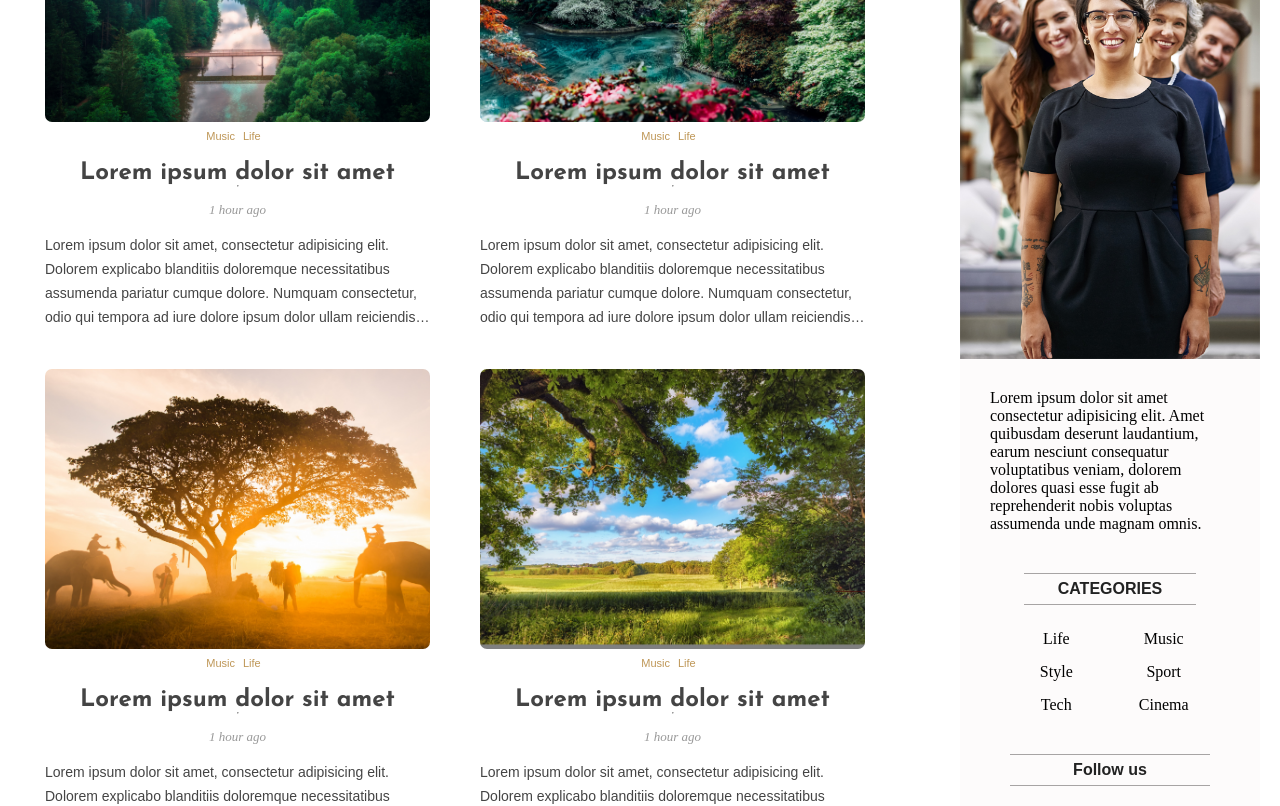
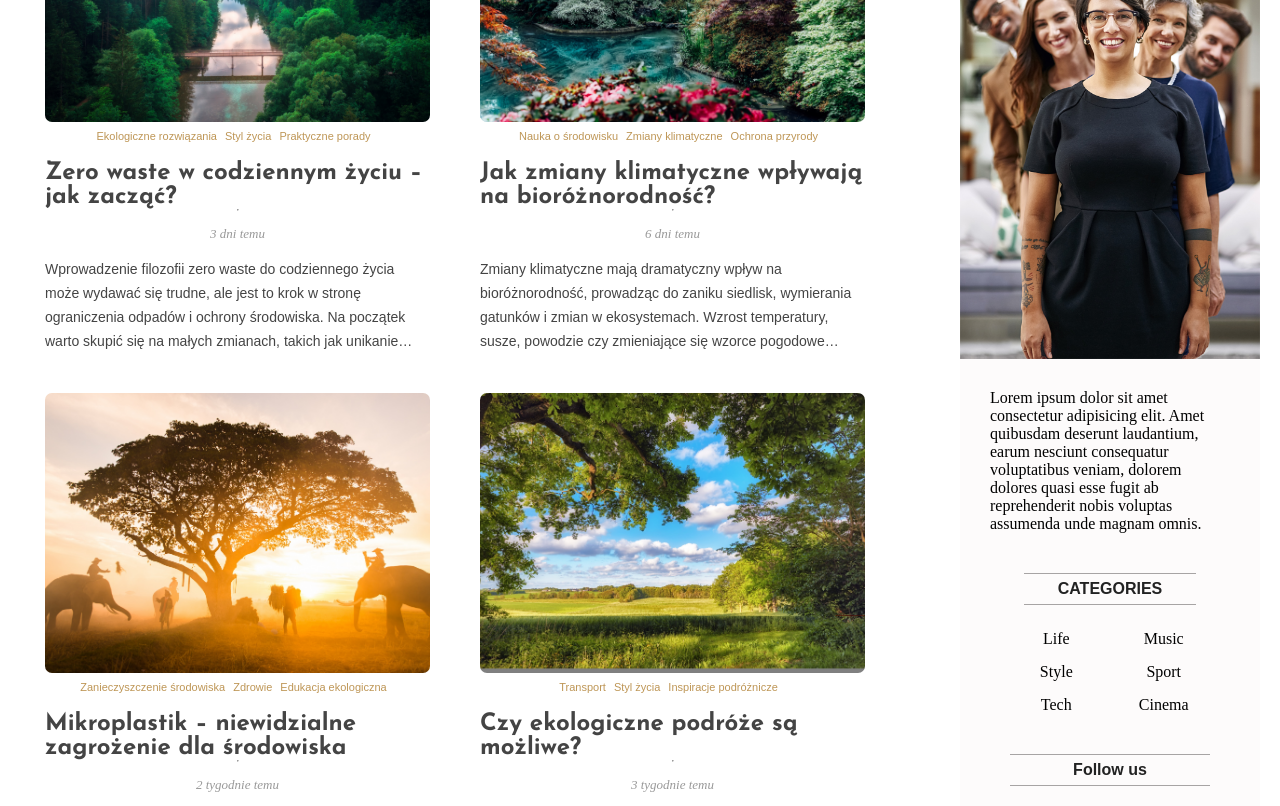
Before and after one commit to Xordex/Blog, a React (Vite) app: page / in a window 1280 px wide. Shown: the part 760-1566 px from the top of the page. Built offline with nearby package versions, Linux system fonts and the light colour scheme.

Commit message:
Add Object that manage PostsData. Add functionality of add and delete posts

```diff
--- a/src/App.jsx
+++ b/src/App.jsx
@@ -11,7 +11,6 @@ function App() {
 
   return (
     <>
-
       <Router>
         <Topbar />
         <Routes>
@@ -19,7 +18,7 @@ function App() {
           <Route path="register" element={<Register />} />
           <Route path="login" element={<Login />} />
           <Route path="write" element={<Write />} />
-          <Route path="single" element={<Single />} />
+          <Route path="post/:postId" element={<Single />} />
           <Route path="setting" element={<Setting />} />
         </Routes>
       </Router>
--- /dev/null
+++ b/src/components/PostsData.jsx
@@ -0,0 +1,72 @@
+import art1 from '../assets/article/art1.jpg';
+import art2 from '../assets/article/art2.jpg';
+import art3 from '../assets/article/art3.jpg';
+import art4 from '../assets/article/art4.jpg';
+import art5 from '../assets/article/art5.jpg';
+
+let post1 = {
+    title: "Zero waste w codziennym życiu – jak zacząć?",
+    date: "3 dni temu",
+    content: `Wprowadzenie filozofii zero waste do codziennego życia może wydawać się trudne, ale jest to krok w stronę ograniczenia odpadów i ochrony środowiska. Na początek warto skupić się na małych zmianach, takich jak unikanie jednorazowych opakowań, noszenie własnych toreb na zakupy czy wybór produktów wielorazowego użytku.
+
+Najważniejsza jest konsekwencja i edukacja – z czasem zero waste staje się nawykiem, który pozytywnie wpływa na planetę i nasze finanse.Warto też dzielić się swoimi doświadczeniami z innymi, by inspirować do działania na rzecz środowiska.`,
+    categories: ["Ekologiczne rozwiązania", "Styl życia", "Praktyczne porady"],
+    image: art1,
+    ID: 1
+}
+let post2 = {
+    title: "Jak zmiany klimatyczne wpływają na bioróżnorodność?",
+    date: "6 dni temu",
+    content: `Zmiany klimatyczne mają dramatyczny wpływ na bioróżnorodność, prowadząc do zaniku siedlisk, wymierania gatunków i zmian w ekosystemach. Wzrost temperatury, susze, powodzie czy zmieniające się wzorce pogodowe sprawiają, że wiele gatunków nie jest w stanie przystosować się do nowych warunków.
+
+Ochrona bioróżnorodności to kluczowy element walki ze skutkami zmian klimatycznych.Możemy wspierać ten proces poprzez sadzenie drzew, ochronę lokalnych ekosystemów i świadome wybory konsumenckie, które redukują emisję gazów cieplarnianych.`,
+    categories: ["Nauka o środowisku", "Zmiany klimatyczne", "Ochrona przyrody"],
+    image: art2,
+    ID: 2
+}
+let post3 = {
+    title: "Mikroplastik – niewidzialne zagrożenie dla środowiska",
+    date: "2 tygodnie temu",
+    content: `Mikroplastik to drobne cząsteczki plastiku, które trafiają do środowiska i wody pitnej, stanowiąc zagrożenie dla ludzi i zwierząt. Pochodzi on z produktów codziennego użytku, takich jak kosmetyki, odzież syntetyczna czy opony samochodowe. W oceanie mikroplastik zagraża rybom i innym organizmom morskim, które go spożywają.
+
+Ograniczenie użycia plastiku jednorazowego, unikanie produktów z mikroplastikiem oraz odpowiedzialne zarządzanie odpadami to kroki, które możemy podjąć, by zmniejszyć skalę tego problemu. Każda zmiana na poziomie jednostkowym przyczynia się do poprawy stanu środowiska.`,
+    categories: ["Zanieczyszczenie środowiska", "Zdrowie", "Edukacja ekologiczna"],
+    image: art3,
+    ID: 3
+}
+let post4 = {
+    title: "Czy ekologiczne podróże są możliwe?",
+    date: "3 tygodnie temu",
+    content: `Podróże mogą być bardziej ekologiczne, jeśli zdecydujemy się na środki transportu o niższym śladzie węglowym, takie jak pociągi czy rowery. Zmniejszenie liczby lotów i wybieranie lokalnych miejsc wypoczynku to również kroki w stronę bardziej zrównoważonego podróżowania.
+
+Planowanie podróży z myślą o środowisku obejmuje także wybór miejsc, które wspierają lokalną społeczność i ekologiczne praktyki. Dzięki temu możemy cieszyć się odkrywaniem świata, jednocześnie dbając o jego przyszłość.`,
+    categories: ["Transport", "Styl życia", "Inspiracje podróżnicze"],
+    image: art4,
+    ID: 4
+}
+let post5 = {
+    title: "Korzyści z miejskiego ogrodnictwa – od zdrowia po klimat",
+    date: "2 miesiące temu",
+    content: `Miejskie ogrodnictwo to nie tylko sposób na uprawę własnych warzyw i owoców, ale także metoda na poprawę jakości powietrza i wzbogacenie miejskiego krajobrazu. Ogródki społecznościowe, zielone dachy czy balkonowe uprawy są doskonałymi przykładami ekologicznych inicjatyw w miastach.
+
+Poza korzyściami dla środowiska, takie działania sprzyjają integracji społecznej i promują zdrowy styl życia. Miejskie ogrodnictwo to prosty sposób, aby przyczynić się do ochrony środowiska, jednocześnie zyskując świeże produkty i radość z bliskości natury.`,
+    categories: ["Zrównoważony rozwój", "Miasto i środowisko", "Zielone inicjatywy"],
+    image: art5,
+    ID: Math.floor(Math.random() * 10000)
+}
+
+export const PostsData = {
+    posts: [post1, post2, post3, post4, post5],
+    delete: function (postId) {
+        let index = 0;
+        PostsData.posts.map(post => {
+            if (post.ID == postId) {
+                PostsData.posts.splice(index, 1);
+            }
+            index += 1;
+        })
+    },
+    add: function (TitleInput, ContentInput, ImageInput) {
+        PostsData.posts.unshift({ title: TitleInput, date: "Dzisiaj", content: ContentInput, categories: ["Testowe"], image: ImageInput, ID: Math.floor(Math.random() * 10000) })
+    }
+};
--- a/src/components/post/Post.jsx
+++ b/src/components/post/Post.jsx
@@ -1,20 +1,30 @@
 import './post.css';
+import PropTypes from 'prop-types';
 
-// eslint-disable-next-line react/prop-types
-export default function Post({ art, title }) {
+export default function Post({ art, title, date, categories, content }) {
+    Post.propTypes = {
+        categories: PropTypes.any,
+        art: PropTypes.any,
+        title: PropTypes.any,
+        date: PropTypes.any,
+        content: PropTypes.any
+    };
+
     return (
         <div className='post'>
             <img src={art} alt="" className='postImg' />
             <div className="postInfo">
                 <div className="postCats">
-                    <span className="postCat">Music</span>
-                    <span className="postCat">Life</span>
+                    {categories.map(e => {
+                        return <span className="postCat" key={e}>{e}</span>
+                    })}
                 </div>
                 <span className="postTitle">{title}</span>
                 <hr />
-                <span className="postDate">1 hour ago</span>
+                <span className="postDate">{date}</span>
             </div>
-            <p className='postDesc'>Lorem ipsum dolor sit amet, consectetur adipisicing elit. Dolorem explicabo blanditiis doloremque necessitatibus assumenda pariatur cumque dolore. Numquam consectetur, odio qui tempora ad iure dolore ipsum dolor ullam reiciendis. Ullam!</p>
+            <p className='postDesc'>{content}</p>
         </div>
     )
+
 }
--- a/src/components/posts/Posts.jsx
+++ b/src/components/posts/Posts.jsx
@@ -1,20 +1,15 @@
 import Post from '../post/Post.jsx';
+import { PostsData } from '../PostsData.jsx';
 import './posts.css';
-import art1 from '../../assets/article/art1.jpg';
-import art2 from '../../assets/article/art2.jpg';
-import art3 from '../../assets/article/art3.jpg';
-import art4 from '../../assets/article/art4.jpg';
-import art5 from '../../assets/article/art5.jpg';
 import { Link } from 'react-router-dom';
 
 export default function Posts() {
+
     return (
         <div className='posts'>
-            <Link to="single"><Post art={art1} title="Lorem ipsum dolor sit amet" /></Link>
-            <Link to="single"><Post art={art2} title="Lorem ipsum dolor sit amet" /></Link>
-            <Link to="single"><Post art={art3} title="Lorem ipsum dolor sit amet" /></Link>
-            <Link to="single"><Post art={art4} title="Lorem ipsum dolor sit amet" /></Link>
-            <Link to="single"><Post art={art5} title="Lorem ipsum dolor sit amet" /></Link>
+            {PostsData.posts.map((onepost) => {
+                return <Link to={"post/" + onepost.ID} key={onepost.ID}><Post art={onepost.image} title={onepost.title} date={onepost.date} categories={onepost.categories} content={onepost.content} /></Link>
+            })}
         </div>
     )
 }
--- a/src/components/singlePost/SinglePost.jsx
+++ b/src/components/singlePost/SinglePost.jsx
@@ -1,30 +1,35 @@
 import './singlepost.css'
-import mainImg from '../../assets/article/art1.jpg';
 import { FaEdit } from "react-icons/fa";
 import { FaTrash } from "react-icons/fa";
+import { Link, useParams } from 'react-router-dom';
+import { PostsData } from '../PostsData';
 
 export default function SinglePost() {
+    const { postId } = useParams();
+    let SearchedPost = {};
+    PostsData.posts.map(post => {
+        if (post.ID == postId) {
+            SearchedPost = post;
+        }
+    })
+
     return (
         <div className='singlePost'>
             <div className="singlePostWrapper">
-                <img className='singlePostImg' src={mainImg} alt="" />
+                <img className='singlePostImg' src={SearchedPost.image} alt="" />
                 <h1 className="singlePostTitle">
-                    Lorem impsum sorelr herter gher
+                    {SearchedPost.title}
                     <div className="singlePostEdit">
                         <FaEdit className='singlePostIcon' />
-                        <FaTrash className='singlePostIcon' />
+                        <Link to="/"><FaTrash className='singlePostIcon' onClick={() => PostsData.delete(postId)} /></Link>
                     </div>
                 </h1>
                 <div className="singlePostInfo">
-                    <span className='singlePostAuthor'>Author: <b>Michael</b></span>
-                    <span className='singlePostDate'>1 hour ago</span>
+                    <span className='singlePostAuthor'>Autor: <b>Michał Jaroch</b></span>
+                    <span className='singlePostDate'>{SearchedPost.date}</span>
                 </div>
                 <p className='singlePostDesc'>
-                    Lorem ipsum dolor sit amet, consectetur adipisicing elit. Officiis cum esse error odio ipsa amet reiciendis! Itaque assumenda commodi non odio modi repellendus odit iusto officiis exercitationem, accusamus at sint!
-                    Lorem ipsum dolor sit amet, consectetur adipisicing elit. Officiis cum esse error odio ipsa amet reiciendis! Itaque assumenda commodi non odio modi repellendus odit iusto officiis exercitationem, accusamus at sint!
-                    Lorem ipsum dolor sit amet, consectetur adipisicing elit. Officiis cum esse error odio ipsa amet reiciendis! Itaque assumenda commodi non odio modi repellendus odit iusto officiis exercitationem, accusamus at sint!
-                    Lorem ipsum dolor sit amet, consectetur adipisicing elit. Officiis cum esse error odio ipsa amet reiciendis! Itaque assumenda commodi non odio modi repellendus odit iusto officiis exercitationem, accusamus at sint!
-                    Lorem ipsum dolor sit amet, consectetur adipisicing elit. Officiis cum esse error odio ipsa amet reiciendis! Itaque assumenda commodi non odio modi repellendus odit iusto officiis exercitationem, accusamus at sint!
+                    {SearchedPost.content}
                 </p>
             </div>
         </div>
--- a/src/pages/write/Write.jsx
+++ b/src/pages/write/Write.jsx
@@ -1,23 +1,43 @@
 import './write.css';
 import { FaPlus } from "react-icons/fa";
 import writeImg from '../../assets/nature.jpg';
+import { useRef, useState } from 'react';
+import { PostsData } from '../../components/PostsData';
+import { Link } from 'react-router-dom';
 
 export default function Write() {
+    const TitleInput = useRef();
+    const ContentInput = useRef();
+    const [image, setImage] = useState(writeImg);
+
+    const handleImageUpload = (event) => {
+        const file = event.target.files[0];
+        if (file) {
+            const reader = new FileReader();
+
+            reader.onload = () => {
+                setImage(reader.result);
+            };
+
+            reader.readAsDataURL(file);
+        }
+    };
+
     return (
         <div className='write'>
-            <img src={writeImg} alt="" className="writeImg" />
+            <img src={image} alt="" className="writeImg" />
             <form className="writeForm">
                 <div className="writeFormGroup">
                     <label htmlFor="fileInput">
                         <FaPlus className='writeIcon' />
                     </label>
-                    <input type="file" id='fileInput' />
-                    <input type="text" placeholder='Title' className='writeInput' autoFocus={true} />
+                    <input type="file" id='fileInput' onChange={handleImageUpload} />
+                    <input type="text" ref={TitleInput} placeholder='Title' className='writeInput' autoFocus={true} />
                 </div>
                 <div className="writeFormGroup">
-                    <textarea placeholder='Tell your story...' type="text" className='writeInput writeText'></textarea>
+                    <textarea placeholder='Tell your story...' ref={ContentInput} type="text" className='writeInput writeText'></textarea>
                 </div>
-                <button className='writeSubmit'>Publish</button>
+                <Link to="/"><span className='writeSubmit' onClick={() => PostsData.add(TitleInput.current.value, ContentInput.current.value, image)}>Publish</span></Link>
             </form>
         </div>
     )
```
